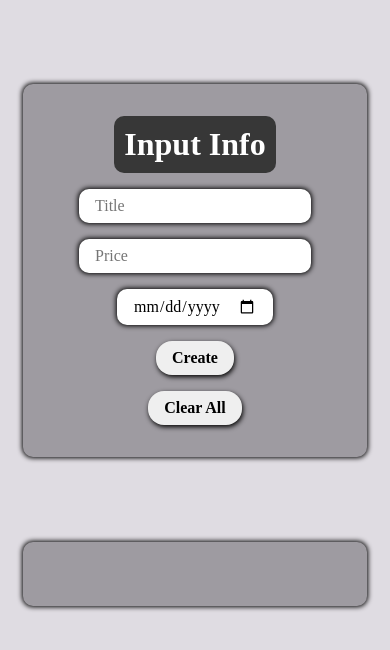
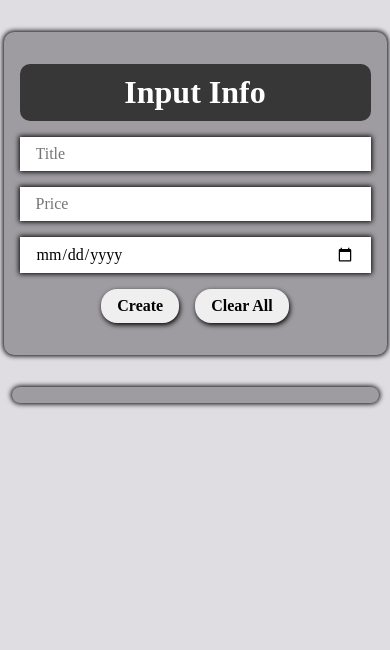
Before and after one commit to Taimoor2301/personal-expense-tracker, a React (Create React App) app in the folder secondapp/: page / in a window 390 px wide. Shown: the top 650 px of the page. Built offline with nearby package versions, Linux system fonts and the light colour scheme.

Commit message:
added delete item

```diff
--- a/secondapp/src/App.js
+++ b/secondapp/src/App.js
@@ -23,7 +23,8 @@ let App = () => {
   }
 
   function deleteItem(id) {
-    console.log(`id to be deleted = ${id}`);
+    let newData = data.filter((obj) => obj.id !== id);
+    setData(newData);
   }
 
   return (
--- a/secondapp/src/components/Form/Form.css
+++ b/secondapp/src/components/Form/Form.css
@@ -11,10 +11,21 @@
   justify-content: space-between;
   align-items: center;
 }
-@media (max-width: 768px) {
+@media (max-width: 1300px) {
   .form {
     flex-direction: column;
     gap: 1rem;
+  }
+}
+@media (max-width: 768px) {
+  .form {
+    margin-top: 2rem;
+    width: 90%;
+    align-items: stretch;
+    text-align: center;
+  }
+  .form button {
+    /* align-self: center; */
   }
 }
 
@@ -28,8 +39,8 @@
 .form input[type="date"] {
   padding: 0.5rem 1rem;
   font-family: poppins;
+  border: 2px solid black;
   font-size: 1rem;
-  border: none;
   border: 0.5rem;
   box-shadow: 0 0px 5px 1px black;
 }
@@ -42,16 +53,13 @@
   border: none;
   border-radius: 1rem;
   box-shadow: 1px 2px 5px black;
+  margin-inline: 0.5rem;
 }
 
-.form input {
-  padding: 10px;
-  border: none;
-  border-radius: 10px;
-  font-family: poppins;
-  border: 2px solid black;
-  box-shadow: 1px 2px 5px grey;
-}
 .form input:focus {
   outline: none;
 }
+.danger {
+  border: 3px solid red !important;
+  box-shadow: 0 0 5px red !important;
+}
--- a/secondapp/src/components/Form/Form.js
+++ b/secondapp/src/components/Form/Form.js
@@ -9,6 +9,8 @@ let Form = (props) => {
     id: "",
   };
   let [formData, setFormData] = useState(obj);
+  let [redTitle, setRedTitle] = useState("");
+  let [redPrice, setRedPrice] = useState("");
 
   let handleChange = (e) => {
     setFormData((prev) => {
@@ -22,15 +24,21 @@ let Form = (props) => {
     if (formData.title != "" && formData.price != "") {
       formData.id = Math.floor(Math.random() * 1000);
       props.dataTransferFunction(formData);
+      setFormData(obj);
+      setRedPrice("");
+      setRedTitle("");
+    } else if (formData.title === "") {
+      setRedTitle("danger");
+    } else if (formData.price === "") {
+      setRedPrice("danger");
     }
-
-    setFormData(obj);
   }
 
   return (
     <form className="form" onSubmit={handleSubmit}>
       <h1>Input Info</h1>
       <input
+        className={redTitle}
         type="text"
         placeholder="Title"
         value={formData.title}
@@ -40,6 +48,7 @@ let Form = (props) => {
 
       <input
         type="text"
+        className={redPrice}
         placeholder="Price"
         value={formData.price}
         name="price"
@@ -53,9 +62,10 @@ let Form = (props) => {
         name="date"
         onChange={handleChange}
       ></input>
-
-      <button>Create</button>
-      <button onClick={props.clear}>Clear All</button>
+      <div>
+        <button>Create</button>
+        <button onClick={props.clear}>Clear All</button>
+      </div>
     </form>
   );
 };
--- a/secondapp/src/components/Item.css
+++ b/secondapp/src/components/Item.css
@@ -5,6 +5,20 @@
 }
 body {
   background: rgb(223, 220, 226);
+}
+.card {
+  background: rgb(158, 155, 161);
+  padding: 2em 1em;
+  width: 80%;
+  margin: auto;
+  border-radius: 10px;
+  box-shadow: 0px 0px 5px 1px black;
+  margin-top: 10vh;
+  color: white;
+  display: flex;
+  justify-content: center;
+  align-items: center;
+  flex-direction: column;
 }
 
 .item {
@@ -17,13 +31,19 @@ body {
   background: #ebebeb;
   width: 90%;
 }
-@media (max-width: 500px) {
+@media (max-width: 700px) {
   .item {
     flex-direction: column;
     gap: 1rem;
   }
   .date_title {
     align-self: center;
+  }
+  .card {
+    width: 90%;
+    margin-top: 2rem;
+    padding: 0.5em;
+    font-size: 1rem;
   }
 }
 
@@ -55,20 +75,6 @@ body {
   justify-content: center;
 }
 
-.card {
-  background: rgb(158, 155, 161);
-  padding: 2em 1em;
-  width: 80%;
-  margin: auto;
-  border-radius: 10px;
-  box-shadow: 0px 0px 5px 1px black;
-  margin-top: 10vh;
-  color: white;
-  display: flex;
-  justify-content: center;
-  align-items: center;
-  flex-direction: column;
-}
 button {
   padding: 0.5rem 1rem;
   font-family: poppins;
```
